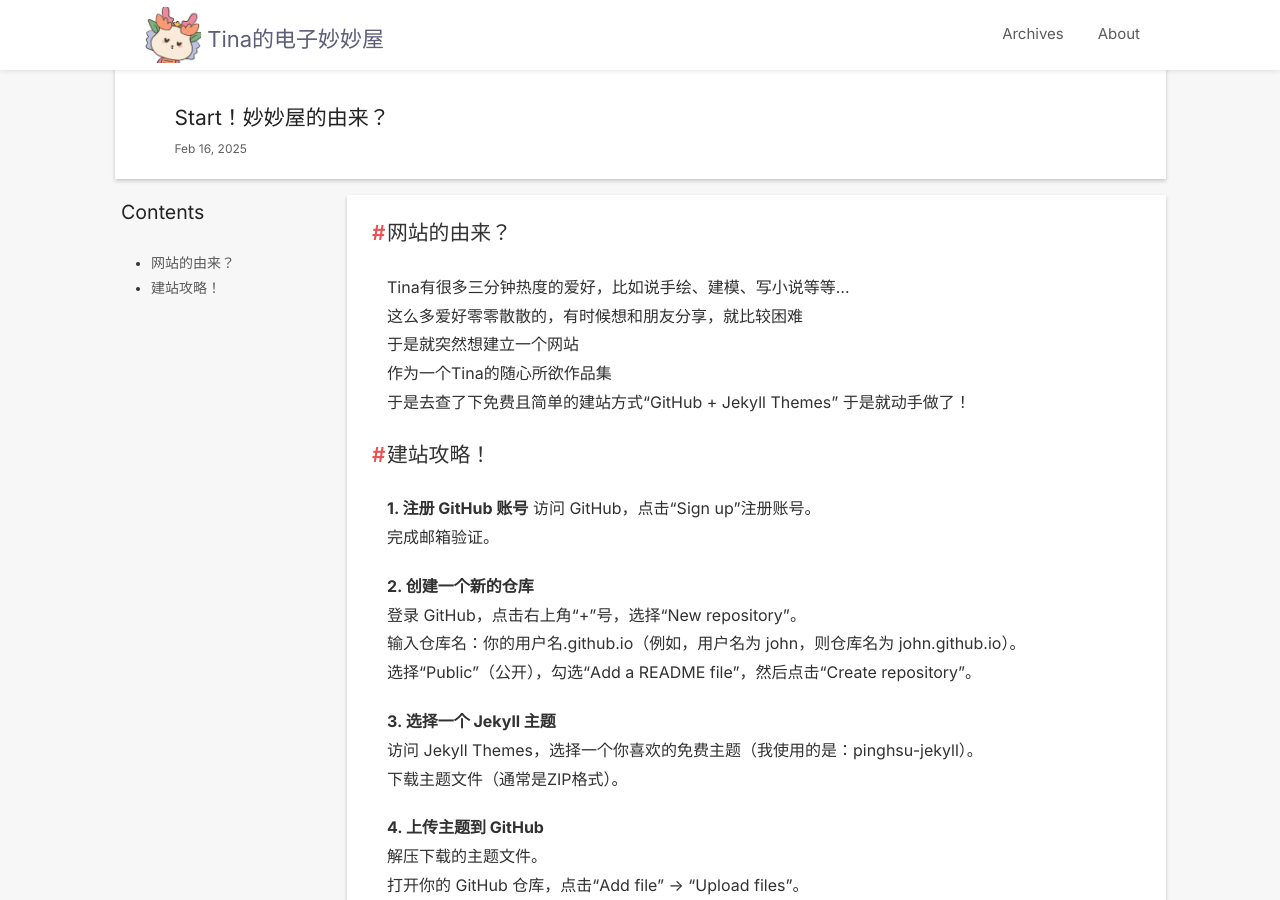
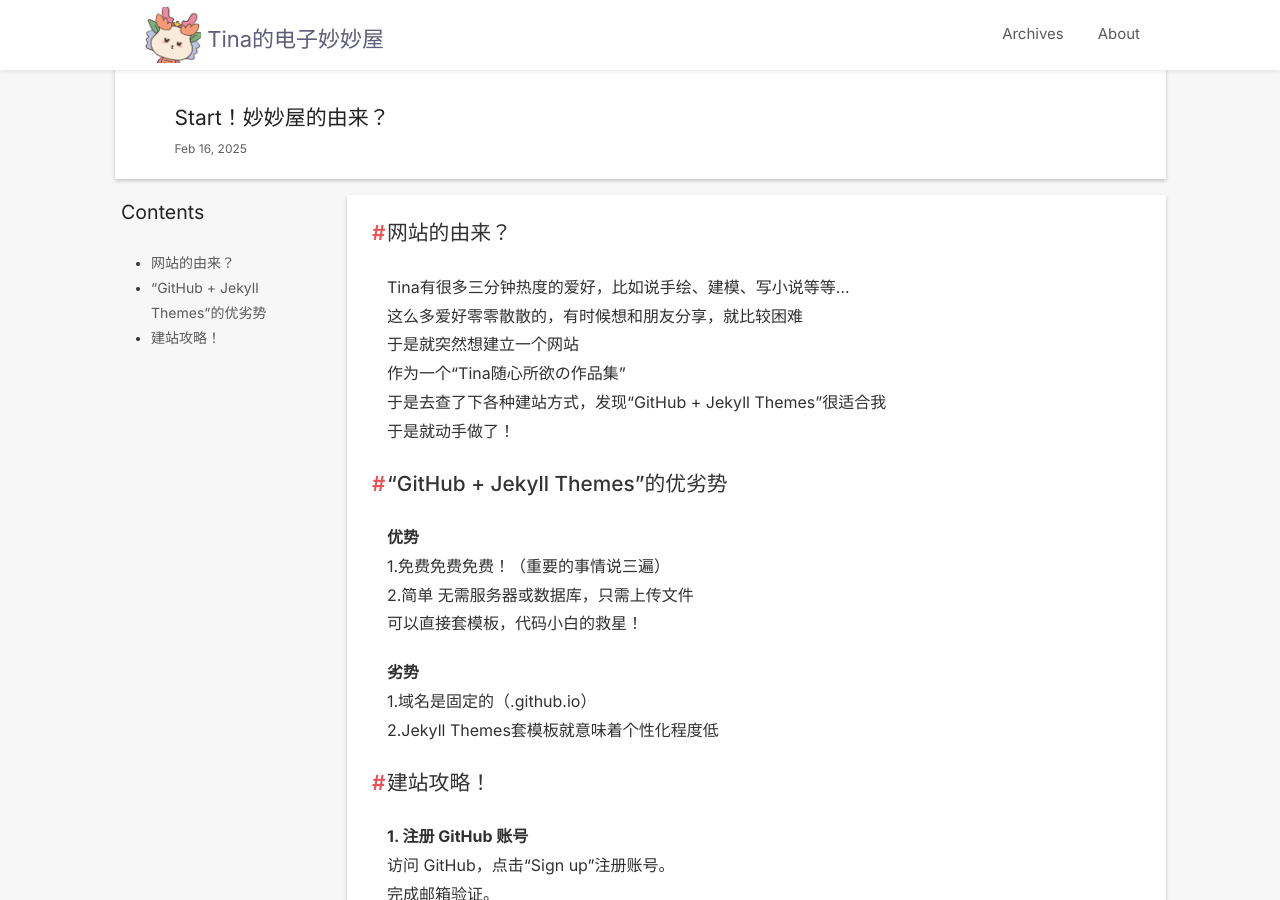
Before and after one commit to TinanaGOLD/TinanaGOLD.github.io, a Jekyll site: the page built from _posts/2025-02-17-start-post.md, in a window 1280 px wide and 900 px high. Built offline with Jekyll 4.4.1, drawn with Linux system fonts in a browser that asks for light colours; nearby versions of some CDN libraries; comment, search, counter and statistics services are not loaded.

Commit message:
Update 2025-02-17-start-post.md

```diff
--- a/_posts/2025-02-17-start-post.md
+++ b/_posts/2025-02-17-start-post.md
@@ -16,8 +16,22 @@ icon: chat
 Tina有很多三分钟热度的爱好，比如说手绘、建模、写小说等等...
 这么多爱好零零散散的，有时候想和朋友分享，就比较困难
 于是就突然想建立一个网站
-作为一个Tina的随心所欲作品集
-于是去查了下免费且简单的建站方式“GitHub + Jekyll Themes” 于是就动手做了！
+作为一个“Tina随心所欲の作品集”
+于是去查了下各种建站方式，发现“GitHub + Jekyll Themes”很适合我
+于是就动手做了！
+
+
+## “GitHub + Jekyll Themes”的优劣势
+
+**优势**
+1.免费免费免费！（重要的事情说三遍）
+2.简单
+无需服务器或数据库，只需上传文件
+可以直接套模板，代码小白的救星！
+
+**劣势**
+1.域名是固定的（.github.io）
+2.Jekyll Themes套模板就意味着个性化程度低
 
 
 ## 建站攻略！
```
